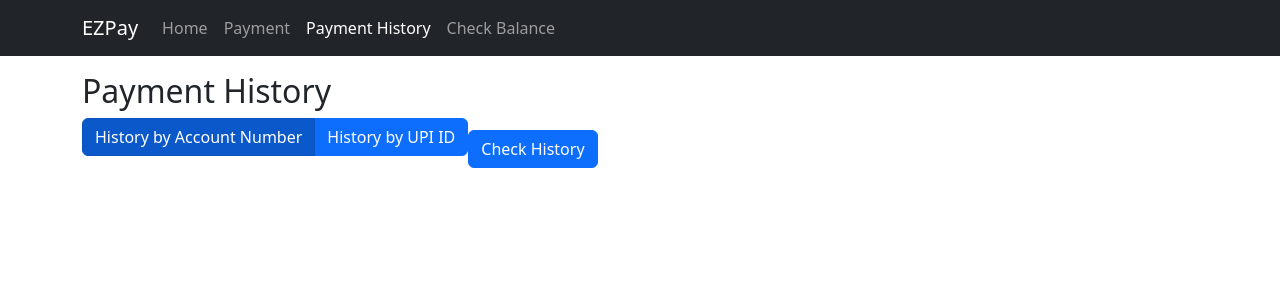
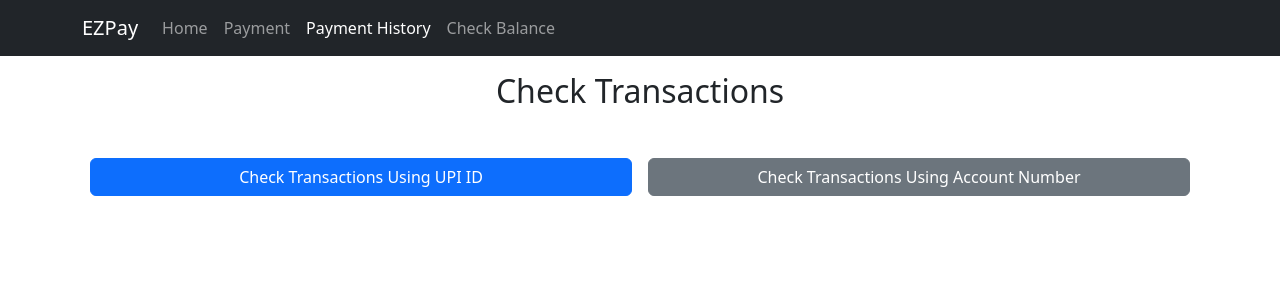
Before and after one commit to AishveenKaur/Ezpay_front, a React (Create React App) app: page /payment-history in a window 1280 px wide. Shown: the top 300 px of the page. Built offline with nearby package versions, Linux system fonts and the light colour scheme.

Commit message:
Update PaymentHistory.js

```diff
--- a/src/Pages/PaymentHistory.js
+++ b/src/Pages/PaymentHistory.js
@@ -1,40 +1,170 @@
 import React, { useState } from "react";
-import {
-  Container,
-  ToggleButtonGroup,
-  ToggleButton,
-  Button,
-} from "react-bootstrap";
+import axios from "axios";
 import NavbarComponent from "./Navbar";
 
-const PaymentHistory = () => {
-  const [historyType, setHistoryType] = useState("account");
+const TransactionHistory = () => {
+  const [upiId, setUpiId] = useState("");
+  const [accountNumber, setAccountNumber] = useState("");
+  const [transactions, setTransactions] = useState([]);
+  const [option, setOption] = useState("");
+
+  const handleCheckTransactions = async () => {
+    let url;
+    if (option === "upi") {
+      url = `http://localhost:8086/api/payment/upi/transactionHistory/${upiId}`;
+    } else if (option === "account") {
+      url = `http://localhost:8086/api/payment/bank/transactions/${accountNumber}`;
+    }
+
+    if (url) {
+      try {
+        const response = await axios.get(url);
+        setTransactions(response.data);
+      } catch (error) {
+        console.error("Error fetching transactions:", error);
+      }
+    }
+  };
+
+  const handleOptionChange = (newOption) => {
+    setOption(newOption);
+    setTransactions([]); // Clear previous transactions
+    setUpiId(""); // Clear UPI ID input
+    setAccountNumber(""); // Clear Account Number input
+  };
 
   return (
     <>
       <NavbarComponent />
-      <Container className="mt-5 pt-4">
-        <h2>Payment History</h2>
-        <ToggleButtonGroup
-          type="radio"
-          name="historyType"
-          value={historyType}
-          onChange={setHistoryType}
-          className="mb-3"
-        >
-          <ToggleButton id="tbg-radio-3" value="account">
-            History by Account Number
-          </ToggleButton>
-          <ToggleButton id="tbg-radio-4" value="upi">
-            History by UPI ID
-          </ToggleButton>
-        </ToggleButtonGroup>
-        <Button variant="primary" className="mt-2">
-          Check History
-        </Button>
-      </Container>
+      {/* Added top margin for spacing between the Navbar and main content */}
+      <div className="container mt-5 pt-4">
+        <h2 className="text-center mb-5">Check Transactions</h2>
+
+        <div className="d-flex justify-content-center mb-4">
+          <button
+            className="btn btn-primary mx-2 w-100"
+            onClick={() => handleOptionChange("upi")}
+          >
+            Check Transactions Using UPI ID
+          </button>
+          <button
+            className="btn btn-secondary mx-2 w-100"
+            onClick={() => handleOptionChange("account")}
+          >
+            Check Transactions Using Account Number
+          </button>
+        </div>
+
+        {option && (
+          <div className="d-flex justify-content-center mb-4">
+            {option === "upi" && (
+              <>
+                <input
+                  type="text"
+                  id="upiId"
+                  name="upiId"
+                  value={upiId}
+                  onChange={(e) => setUpiId(e.target.value)}
+                  placeholder="Enter UPI ID"
+                  className="form-control w-50 mr-2"
+                />
+                <button
+                  className="btn btn-success"
+                  onClick={handleCheckTransactions}
+                >
+                  Check
+                </button>
+              </>
+            )}
+
+            {option === "account" && (
+              <>
+                <input
+                  type="text"
+                  id="accountNumber"
+                  name="accountNumber"
+                  value={accountNumber}
+                  onChange={(e) => setAccountNumber(e.target.value)}
+                  placeholder="Enter Account Number"
+                  className="form-control w-50 mr-2"
+                />
+                <button
+                  className="btn btn-success"
+                  onClick={handleCheckTransactions}
+                >
+                  Check
+                </button>
+              </>
+            )}
+          </div>
+        )}
+
+        <div className="mt-5">
+          {transactions.length > 0 && (
+            <div className="card shadow-lg border-primary mb-5">
+              <div className="card-body">
+                <h5 className="card-title text-center mb-4">Transaction Details</h5>
+                <div className="table-responsive">
+                  <table className="table table-striped table-hover table-bordered">
+                    <thead className="thead-light bg-primary text-white">
+                      <tr>
+                        {option === "upi" ? (
+                          <>
+                            <th scope="col">Sender UPI ID</th>
+                            <th scope="col">Receiver UPI ID</th>
+                            <th scope="col">Amount (₹)</th>
+                            <th scope="col">Status</th>
+                            <th scope="col">Note</th>
+                          </>
+                        ) : (
+                          <>
+                            <th scope="col">Sender Account Number</th>
+                            <th scope="col">Receiver Account Number</th>
+                            <th scope="col">Amount (₹)</th>
+                            <th scope="col">Status</th>
+                            <th scope="col">Transaction Date</th>
+                          </>
+                        )}
+                      </tr>
+                    </thead>
+                    <tbody>
+                      {transactions.map((transaction) => (
+                        <tr key={transaction.id}>
+                          {option === "upi" ? (
+                            <>
+                              <td>{transaction.senderUpiId}</td>
+                              <td>{transaction.receiverUpiId}</td>
+                              <td>₹{transaction.amount}</td>
+                              <td>
+                                <span className="badge bg-success">{transaction.status}</span>
+                              </td>
+                              <td>{transaction.note}</td>
+                            </>
+                          ) : (
+                            <>
+                              <td>{transaction.senderAccountNumber}</td>
+                              <td>{transaction.receiverAccountNumber}</td>
+                              <td>₹{transaction.amount}</td>
+                              <td>
+                                <span className="badge bg-success">{transaction.status}</span>
+                              </td>
+                              <td>
+                                {new Date(transaction.transactionDate).toLocaleDateString()}
+                              </td>
+                            </>
+                          )}
+                        </tr>
+                      ))}
+                    </tbody>
+                  </table>
+                </div>
+              </div>
+            </div>
+          )}
+        </div>
+      </div>
     </>
   );
 };
 
-export default PaymentHistory;
+export default TransactionHistory;
```
